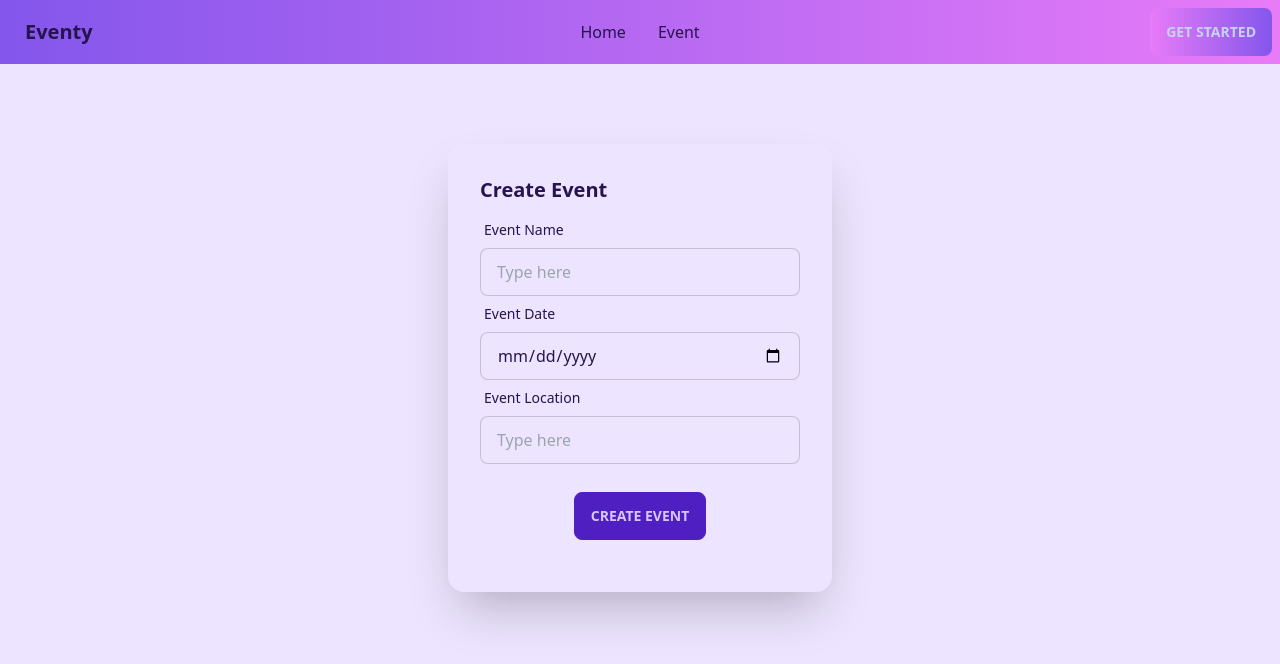
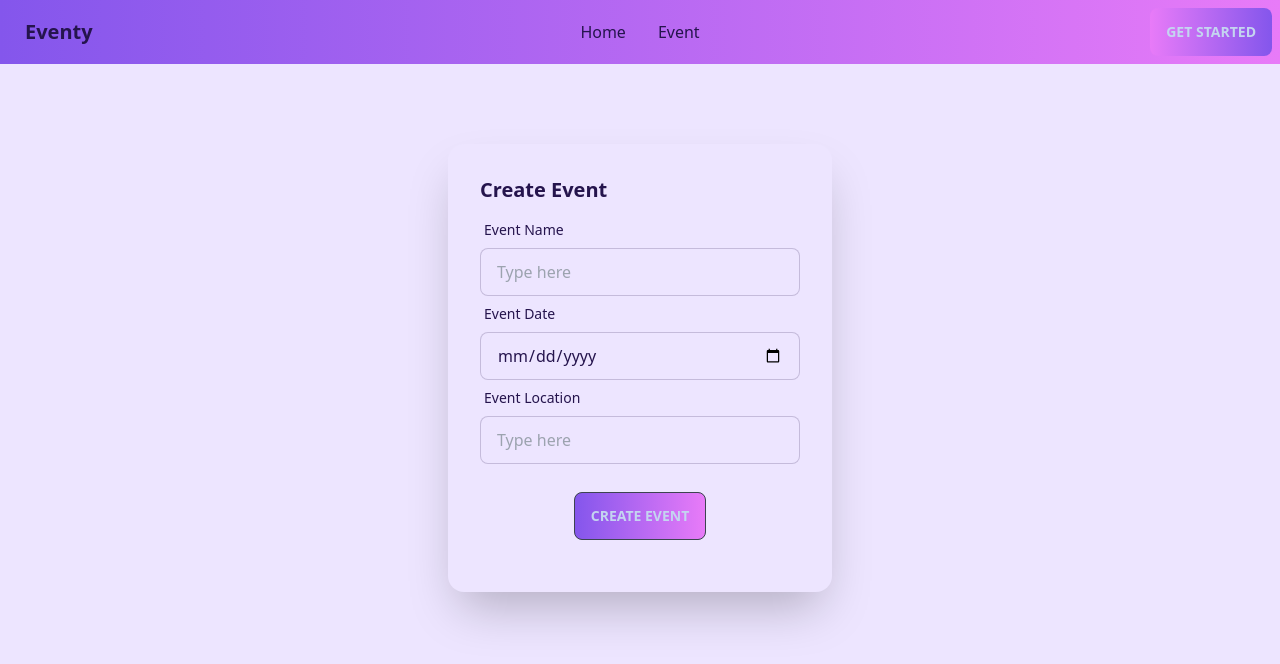
Before and after one commit to n00bNn00b/eventy, a React (Create React App) app: page /create in a window 1280 px wide. Shown: the top 664 px of the page. Built offline with nearby package versions, Linux system fonts and the light colour scheme.

Commit message:
event button bgcolor changed

```diff
--- a/src/components/Create/Create.jsx
+++ b/src/components/Create/Create.jsx
@@ -32,7 +32,9 @@ const Create = () => {
           />
         </div>
         <div className="card-actions justify-end">
-          <button className="btn btn-primary mx-auto my-5">Create Event</button>
+          <button className="btn  bg-gradient-to-r from-secondary to-accent mx-auto my-5">
+            Create Event
+          </button>
         </div>
       </div>
     </div>
--- a/src/components/Event/Event.jsx
+++ b/src/components/Event/Event.jsx
@@ -3,7 +3,7 @@ import { FaCalendar, FaGreaterThan, FaSearchLocation } from "react-icons/fa";
 
 const Event = () => {
   return (
-    <div className="flex lg:row-auto md:flex-col-reverse sm:flex-col-reverse xs:flex-col-reverse">
+    <div className="flex lg:flex-row md:flex-col-reverse sm:flex-col-reverse xs:flex-col-reverse">
       <div className="md:mx-auto sm:mx-auto md:ml-48 sm:ml-40 my-20">
         <h1 className="text-4xl font-bold">Birthday Bash</h1>
         <p className="text-[#828282]">
```
